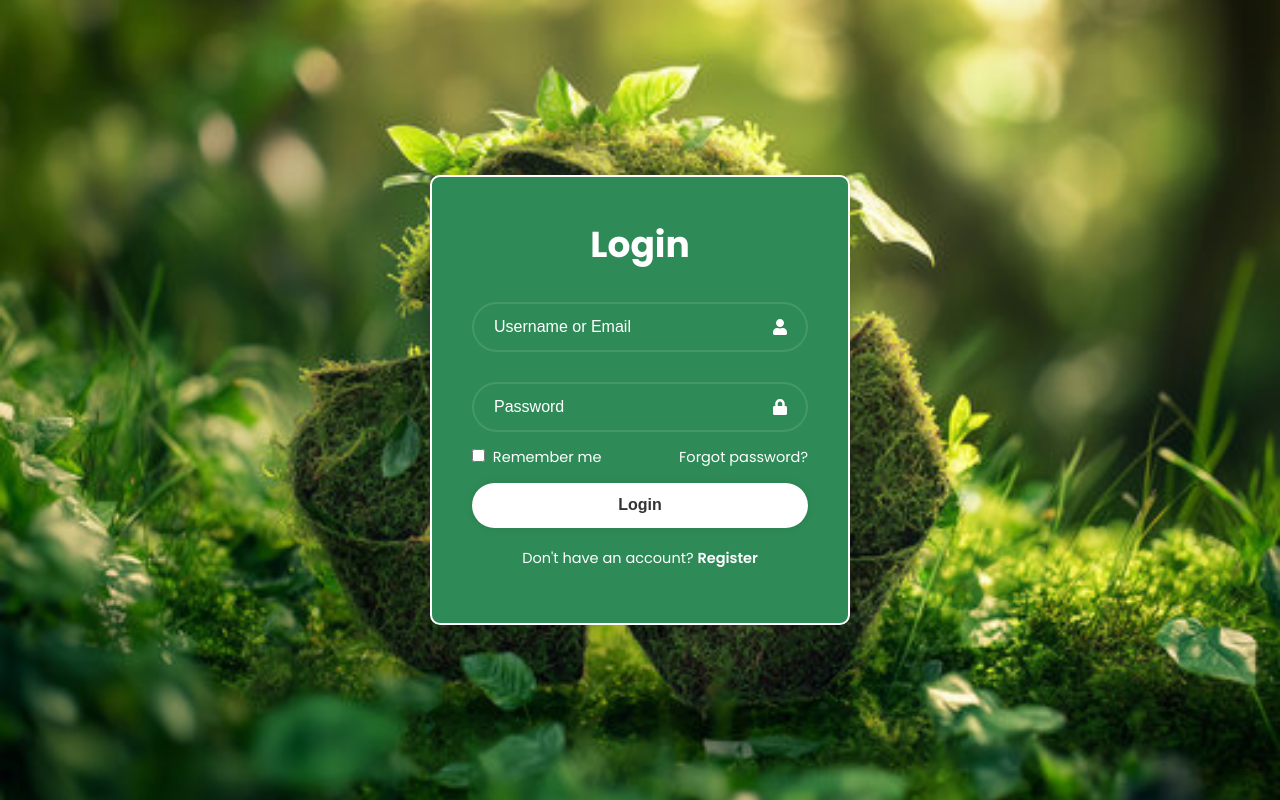
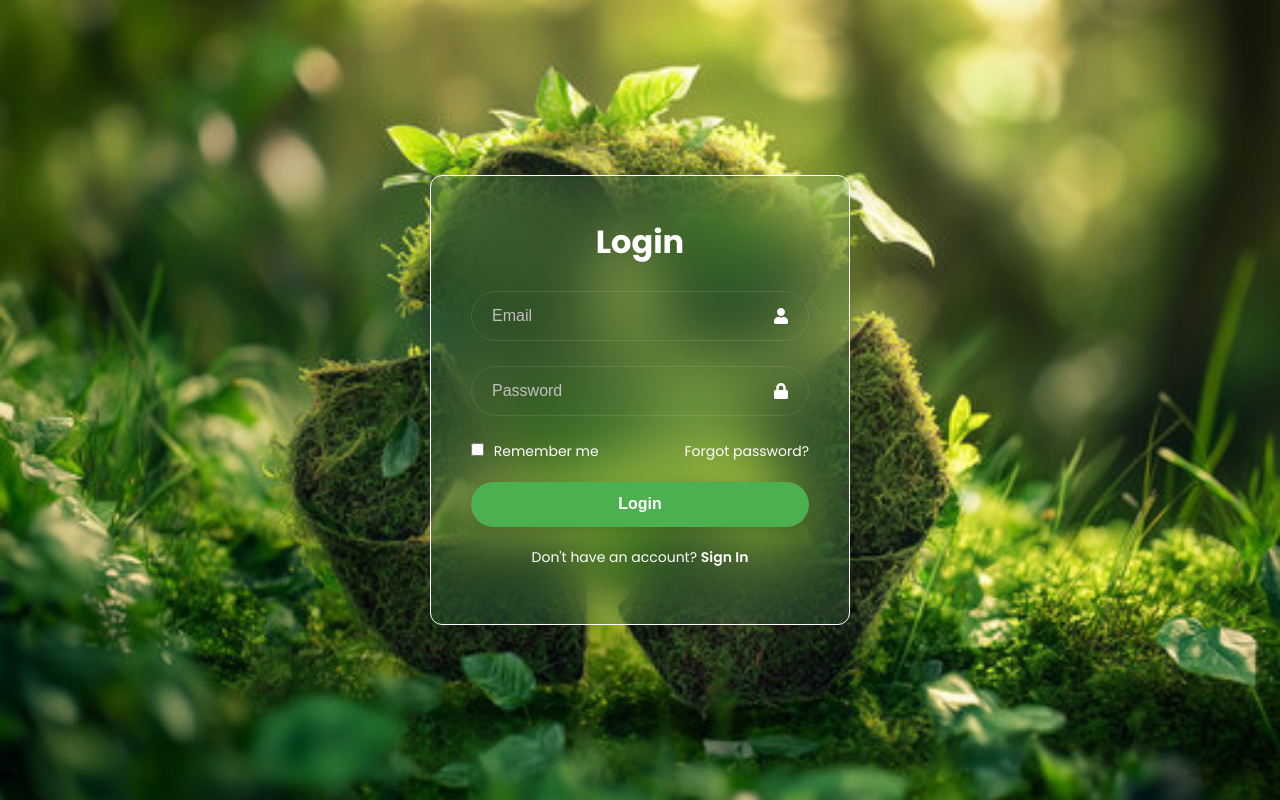
Before and after one commit to Evalord/GreenFix_Frontend, a React (Create React App) app in the folder frontend/: page / in a window 1280 px wide. Built offline with nearby package versions, Linux system fonts and the light colour scheme.

Commit message:
Update loginRegister.css

```diff
--- a/frontend/package.json
+++ b/frontend/package.json
@@ -8,12 +8,14 @@
     "@testing-library/react": "^16.3.0",
     "@testing-library/user-event": "^13.5.0",
     "axios": "^1.8.4",
+    "formik": "^2.4.6",
     "react": "^19.1.0",
     "react-dom": "^19.1.0",
     "react-icons": "^5.5.0",
     "react-router-dom": "^7.5.0",
     "react-scripts": "5.0.1",
-    "web-vitals": "^2.1.4"
+    "web-vitals": "^2.1.4",
+    "yup": "^1.6.1"
   },
   "scripts": {
     "start": "react-scripts start",
--- a/frontend/src/Componentes/Authentification/LoginForm.jsx
+++ b/frontend/src/Componentes/Authentification/LoginForm.jsx
@@ -1,5 +1,7 @@
 import React from "react";
 import { FaUser, FaLock } from "react-icons/fa";
+import { Formik, useFormik } from "formik";
+import * as Yup from "yup";
 
 const LoginForm = ({
   email,
@@ -8,31 +10,54 @@ const LoginForm = ({
   setPassword,
   onSubmit,
   switchToRegister,
-}) => (
+}) => {
+  const formik = useFormik({
+    initialValues: {
+      email: "",
+      password: "",
+    },
+
+    validationSchema: Yup.object({
+      email: Yup.string()
+        .email("Invalid email address")
+        .required("Email is required"),
+      password: Yup.string()
+        .min(6, "Password must be at least 6 characters")
+        .required("Password is required"),
+    }),
+    onSubmit: (values) => {
+      // onsubmit(values)
+      console.log(values);
+    },
+  });
+
+  return (
     <div className='form-box login'>
       <form onSubmit={onSubmit}>
         <h1>Login</h1>
         <div className='input-box'>
           <input
-          type='text'
-          placeholder='Username or Email'
-          required
-          value={email}
-          onChange={(e) => setEmail(e.target.value)}
+            type='email'
+            placeholder='Email'
+            {...formik.getFieldProps("email")}
           />
           <FaUser className='icon' />
+          {formik.touched.email && formik.errors.email && (
+            <div className='error '>{formik.errors.email}</div>
+          )}
         </div>
-      <div className='input-box'>
+        <div className='input-box '>
           <input
             type='password'
             placeholder='Password'
-          required
-          value={password}
-          onChange={(e) => setPassword(e.target.value)}
+            {...formik.getFieldProps("password")}
           />
           <FaLock className='icon' />
+          {formik.touched.password && formik.errors.password && (
+            <div className='error'>{formik.errors.password}</div>
+          )}
         </div>
-      <div className='remember-forgot'>
+        <div className='remember-forgot' style={{ marginTop: "8px" }}>
           <label>
             <input type='checkbox' /> Remember me
           </label>
@@ -43,12 +68,13 @@ const LoginForm = ({
           <p>
             Don't have an account?{" "}
             <a href='#' onClick={switchToRegister}>
-            Register
+              Sign In
             </a>
           </p>
         </div>
       </form>
     </div>
   );
+};
 
 export default LoginForm;
--- a/frontend/src/Componentes/Authentification/RegisterForm.jsx
+++ b/frontend/src/Componentes/Authentification/RegisterForm.jsx
@@ -1,55 +1,84 @@
 import React from "react";
+import { useFormik } from "formik";
+import * as Yup from "yup";
 import { FaUser, FaLock, FaEnvelope } from "react-icons/fa";
 
-const RegisterForm = ({
-  username,
-  setUsername,
-  email,
-  setEmail,
-  password,
-  setPassword,
-  onSubmit,
-  switchToLogin,
-}) => (
+const RegisterForm = ({ switchToLogin }) => {
+  const formik = useFormik({
+    initialValues: {
+      username: "",
+      email: "",
+      password: "",
+    },
+    //Validation des donnée
+    validationSchema: Yup.object({
+      username: Yup.string()
+        .min(3, "Username must be at least 3 characters")
+        .required("Username is required"),
+      email: Yup.string()
+        .email("Invalid email address")
+        .required("Email is required"),
+      password: Yup.string()
+        .min(6, "Password must be at least 6 characters")
+        .required("Password is required"),
+    }),
+    onSubmit: (values) => {
+      //   onSubmit(values); // Appelle la fonction passée depuis le parent
+      console.log(values);
+    },
+  });
+
+  return (
     <div className='form-box register'>
-    <form onSubmit={onSubmit}>
-      <h1>Registration</h1>
+      <form onSubmit={formik.handleSubmit}>
+        <h1>Sign In</h1>
+
         <div className='input-box'>
           <input
             type='text'
             placeholder='Username'
-          required
-          value={username}
-          onChange={(e) => setUsername(e.target.value)}
+            {...formik.getFieldProps("username")}
           />
           <FaUser className='icon' />
+          {formik.touched.username && formik.errors.username && (
+            <div className='error '>{formik.errors.username}</div>
+          )}
         </div>
+
         <div className='input-box'>
           <input
             type='email'
             placeholder='Email'
-          required
-          value={email}
-          onChange={(e) => setEmail(e.target.value)}
+            {...formik.getFieldProps("email")}
           />
           <FaEnvelope className='icon' />
+          {formik.touched.email && formik.errors.email && (
+            <div className='error '>{formik.errors.email}</div>
+          )}
         </div>
+
         <div className='input-box'>
           <input
             type='password'
             placeholder='Password'
-          required
-          value={password}
-          onChange={(e) => setPassword(e.target.value)}
+            {...formik.getFieldProps("password")}
           />
           <FaLock className='icon' />
+          {formik.touched.password && formik.errors.password && (
+            <div className='error'>{formik.errors.password}</div>
+          )}
         </div>
+
         <div className='remember-forgot'>
           <label>
-          <input type='checkbox' /> I agree to the terms & conditions
+            <input type='checkbox' />I agree to the terms & conditions
           </label>
         </div>
-      <button type='submit'>Register</button>
+
+        <button type='submit' className='submit'>
+          Sign In
+        </button>
+
         <div className='register-link'>
           <p>
             Already have an account?{" "}
@@ -61,5 +90,6 @@ const RegisterForm = ({
       </form>
     </div>
   );
+};
 
 export default RegisterForm;
--- a/frontend/src/Pages/Auth/LoginRegister.css
+++ b/frontend/src/Pages/Auth/LoginRegister.css
@@ -1,20 +1,32 @@
+:root {
+  --green-primary: #4caf50; /* Vert marque */
+  --green-dark: #2e7d32; /* Vert foncé - hover ou accent */
+  --green-light: #a5d6a7; /* Vert clair - arrière-plan doux */
+  --white: #ffffff;
+  --white-faded: rgba(255, 255, 255, 0.1);
+  --text-light: #c2c0c0;
+  --text-dark: #333333;
+  --blur-bg: rgba(75, 184, 122, 0.15);
+  --error-color: #fd3835;
+}
+
 .wrapper {
   position: relative;
   width: 420px;
   height: 450px;
-    background: seagreen;
-    border: 2px solid rgba(255, 255, 255, 1);
+  background: var(--blur-bg);
+  border: 1px solid var(--white);
   backdrop-filter: blur(30px);
-    box-shadow: 0 0 10px rgba(0, 0, 0, .1);
-    border-radius: 10px;
-    color: #fff;
+  box-shadow: 0 10px 30px rgba(0, 0, 0, 0.1);
+  border-radius: 12px;
+  color: var(--white);
   display: flex;
   align-items: center;
   overflow: hidden;
-    transition: height .2s ease;
+  transition: height 0.3s ease;
 }
 
-.wrapper.active{
+.wrapper.active {
   height: 520px;
 }
 
@@ -23,76 +35,86 @@
   padding: 40px;
 }
 
-.wrapper .form-box.login{
-    transition: translate .18s ease;
-    translate: 0;
+.wrapper .form-box.login {
+  transition: transform 0.2s ease;
+  transform: translateX(0);
 }
 
 .wrapper.active .form-box.login {
   transition: none;
-    translate: -400px;
+  transform: translateX(-100%);
 }
 
 .wrapper .form-box.register {
   position: absolute;
   transition: none;
-    translate: 400px;
+  transform: translateX(100%);
 }
 
 .wrapper.active .form-box.register {
-    transition: translate .18s ease;
-    translate: 0;
+  transition: transform 0.2s ease;
+  transform: translateX(0);
 }
 
 form h1 {
-    font-size: 36px;
+  font-size: 32px;
   text-align: center;
+  margin-bottom: 20px;
+  color: var(--white);
 }
 
-form .input-box {
+.input-box {
   position: relative;
   width: 100%;
   height: 50px;
-    margin: 30px 0;
+  margin: 25px 0;
 }
 
 .input-box input {
   width: 100%;
   height: 100%;
+  padding: 12px 45px 12px 20px;
   background: transparent;
-    border: none;
-    outline: none;
-    border: 2px solid rgba(255, 255, 255, .1);
+  border: 1px solid var(--white-faded);
   border-radius: 40px;
   font-size: 16px;
-    color: #fff;
-    padding: 20px 45px 20px 20px;
+  color: var(--white);
+  transition: border 0.3s ease;
 }
 
 .input-box input::placeholder {
-    color: #fff;
+  color: var(--text-light);
+}
+
+.input-box input:focus {
+  border: 2px solid var(--white);
+  outline: none;
 }
 
 .input-box .icon {
   position: absolute;
   right: 20px;
   top: 50%;
-    translate: 0 -50%;
+  transform: translateY(-50%);
   font-size: 16px;
+  color: var(--white);
 }
 
 form .remember-forgot {
   display: flex;
   justify-content: space-between;
-    font-size: 14.5px;
-    margin: -15px 0 15px;
+  font-size: 14px;
+  margin: -10px 0 20px;
+  margin-top: 10px;
 }
-.remember-forgot label input{
-    accent-color: #fff;
-    margin-right: 4px;
+
+.remember-forgot label input {
+  accent-color: var(--green-primary);
+  margin-right: 6px;
 }
+
 .remember-forgot a {
-    color: #fff;
+  color: var(--white);
   text-decoration: none;
 }
 
@@ -103,25 +125,29 @@ form .remember-forgot {
 form button {
   width: 100%;
   height: 45px;
-    background: #fff;
+  background: var(--green-primary);
   border: none;
-    outline: none;
   border-radius: 40px;
-    box-shadow: 0 0 10px rgba(0, 0, 0, .1);
+  box-shadow: 0 4px 10px rgba(0, 0, 0, 0.15);
   cursor: pointer;
   font-size: 16px;
-    color: #333;
-    font-weight: 700;
+  color: var(--white);
+  font-weight: 600;
+  transition: background 0.3s ease;
+}
+
+form button:hover {
+  background: var(--green-dark);
 }
 
 form .register-link {
-    font-size: 14.5px;
+  font-size: 14px;
   text-align: center;
   margin: 20px 0 15px;
 }
 
 .register-link p a {
-    color: #fff;
+  color: var(--white);
   text-decoration: none;
   font-weight: 600;
 }
@@ -129,3 +155,14 @@ form .register-link {
 .register-link p a:hover {
   text-decoration: underline;
 }
+
+/* Error Styling */
+.error {
+  color: var(--error-color);
+  padding: 5px 0 0 5px;
+  font-size: 13px;
+}
+
+/* .error .last {
+  margin-bottom: 4px;
+} */
```
Also changed, not shown: 1 other file (tests, documents, lock files or other folders). Lines whose indentation alone changed are shown as unchanged.
